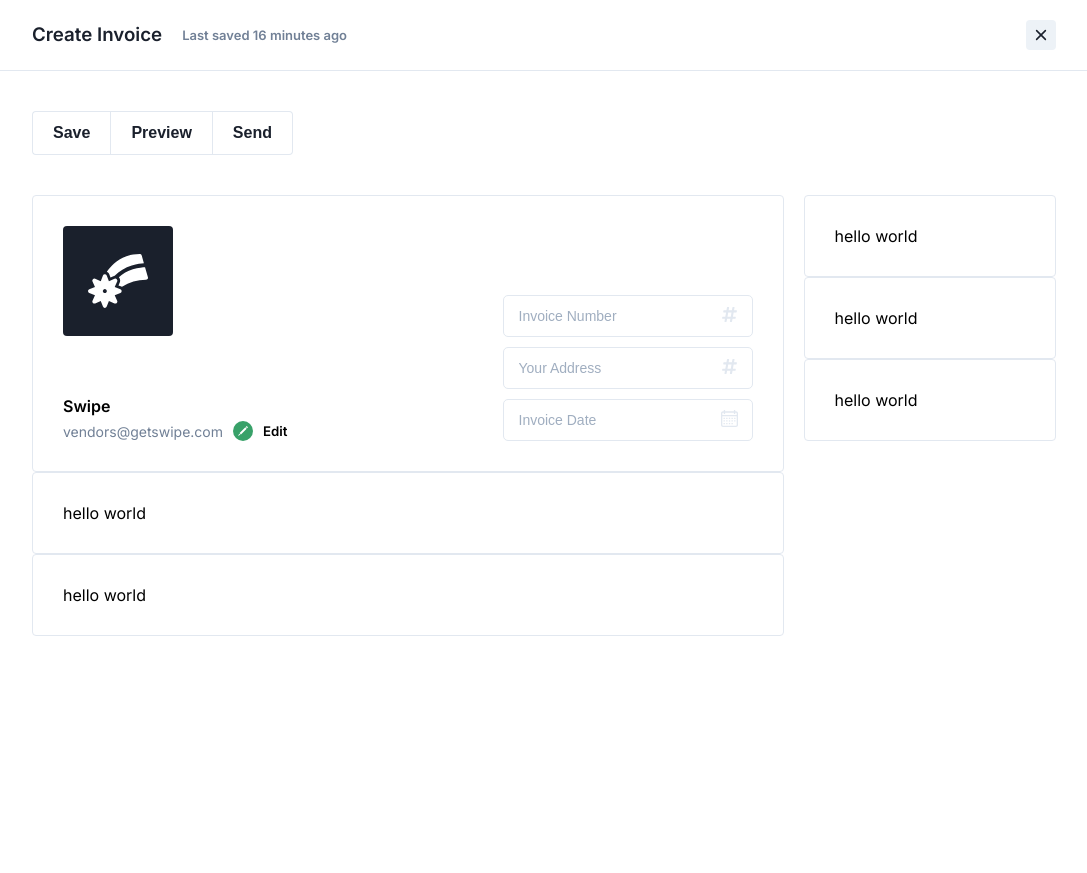
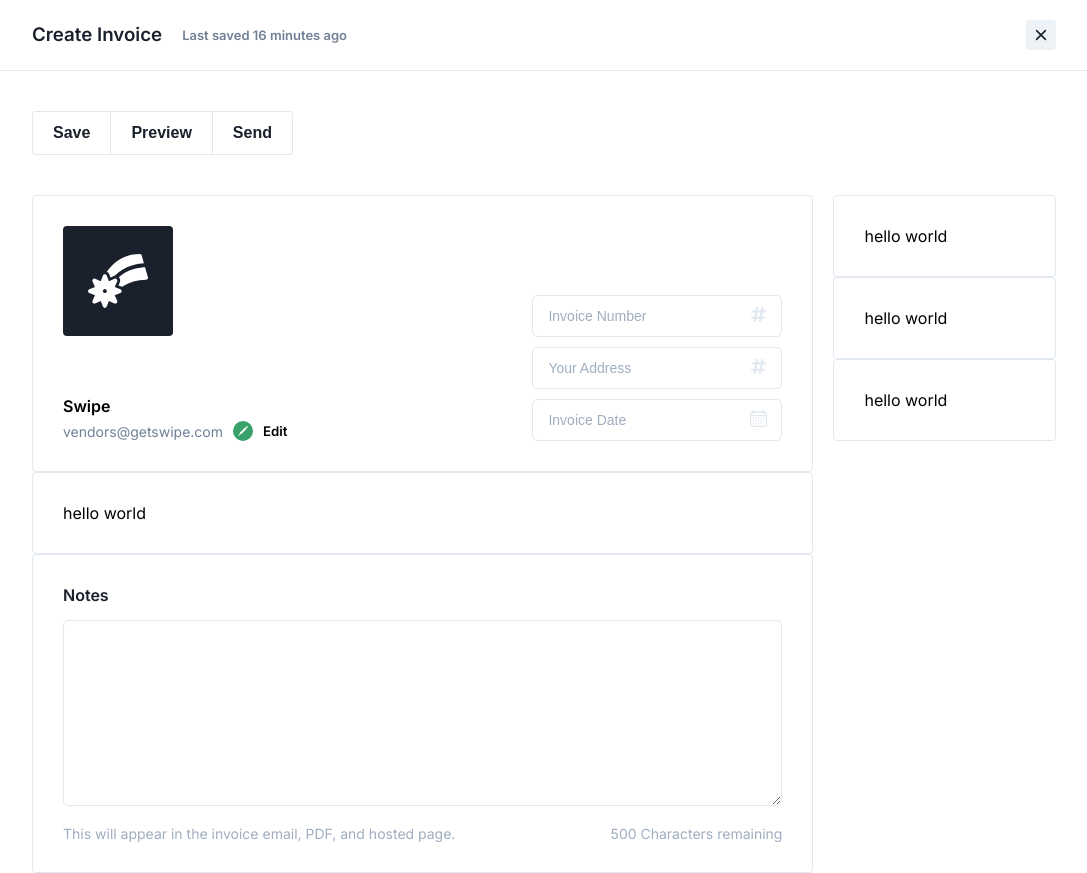
Before and after one commit to casprine/getswipe-test, a React (Create React App) app: page / in a window 1280 px wide. Shown: the whole page, without its empty margins (96-1183 px from the left). Before the commit the page ends 800 px from the top, so only its background shows below. Built offline with nearby package versions, Linux system fonts and the light colour scheme.

Commit message:
feat: adds InvoiceNotes

```diff
--- a/src/App.js
+++ b/src/App.js
@@ -3,7 +3,7 @@ import React from 'react';
 // components
 import { Header } from './components';
 import { Button, ButtonGroup } from './components/formElements';
-import { InvoiceDetails } from './components/sections';
+import { InvoiceDetails, InvoiceNotes } from './components/sections';
 
 const App = () => {
   return (
@@ -36,7 +36,7 @@ const App = () => {
           </section>
 
           <section>
-            <p>hello world </p>
+            <InvoiceNotes />
           </section>
         </div>
 
--- /dev/null
+++ b/src/components/sections/InvoiceNotes.js
@@ -0,0 +1,42 @@
+import React from 'react';
+import styled from 'styled-components';
+
+const InvoiceNotes = () => {
+  return (
+    <>
+      <StyledInvoiceNotes>
+        <h4 className="header black-text">Notes</h4>
+        <textarea name="" id="" cols="30" rows="10" />
+
+        <div className="footer">
+          <p className="gray-text">This will appear in the invoice email, PDF, and hosted page.</p>
+          <p className="gray-text">500 Characters remaining</p>
+        </div>
+      </StyledInvoiceNotes>
+    </>
+  );
+};
+
+const StyledInvoiceNotes = styled.div`
+  textarea {
+    width: 100%;
+    margin: 15px 0;
+    font-size: 14px;
+    font-weight: 500;
+    border-radius: 5px;
+    border: 1.5px solid ${({ theme }) => theme.colors.gray300};
+    padding: ${({ theme }) => `12px ${theme.padding.xlg}`};
+  }
+
+  .footer {
+    display: flex;
+    justify-content: space-between;
+
+    p {
+      font-size: 14px;
+      color: ${({ theme }) => theme.colors.gray500};
+    }
+  }
+`;
+
+export default InvoiceNotes;
--- a/src/components/sections/index.js
+++ b/src/components/sections/index.js
@@ -1 +1,2 @@
 export { default as InvoiceDetails } from './InvoiceDetails';
+export { default as InvoiceNotes } from './InvoiceNotes';
```
Also changed, not shown: src/components/formElements/Select.js (added).
